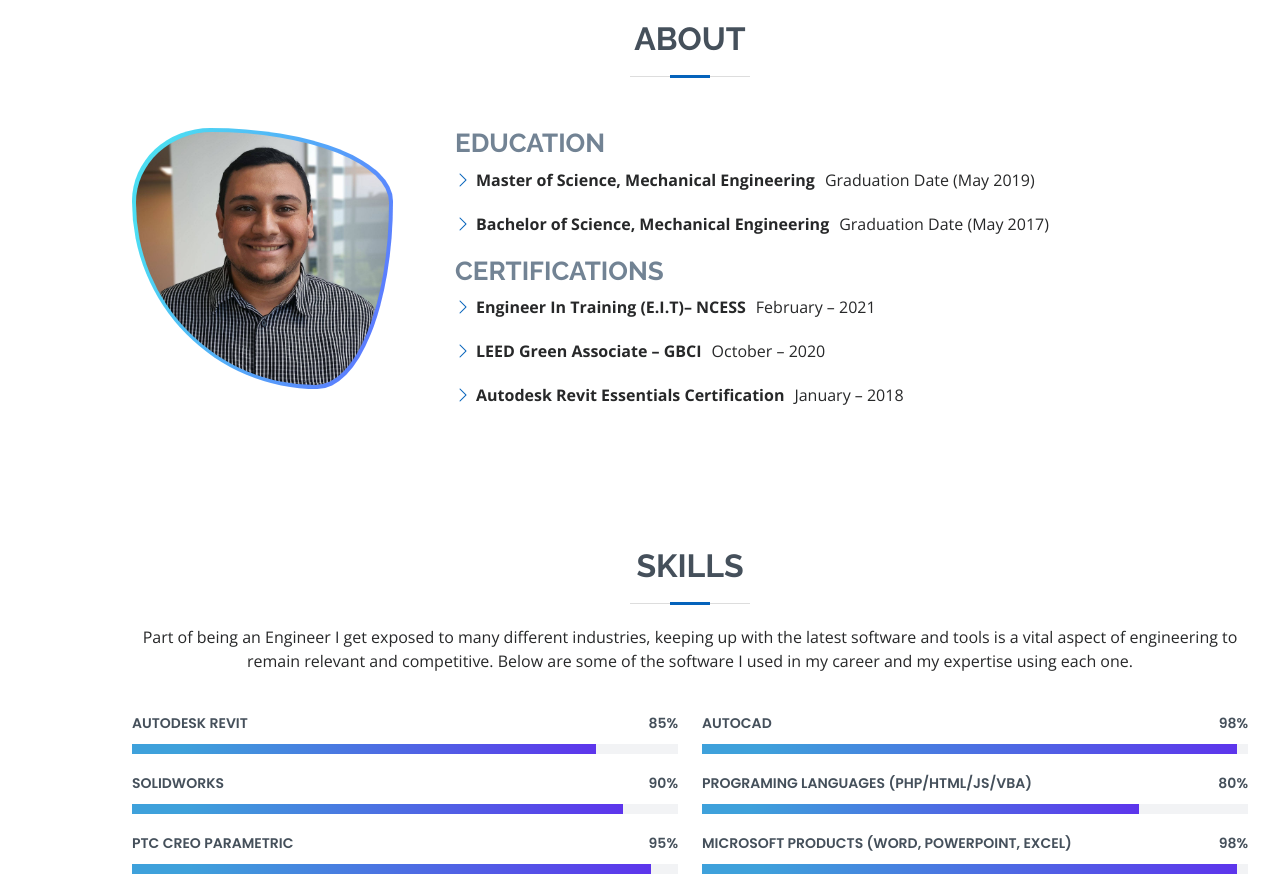
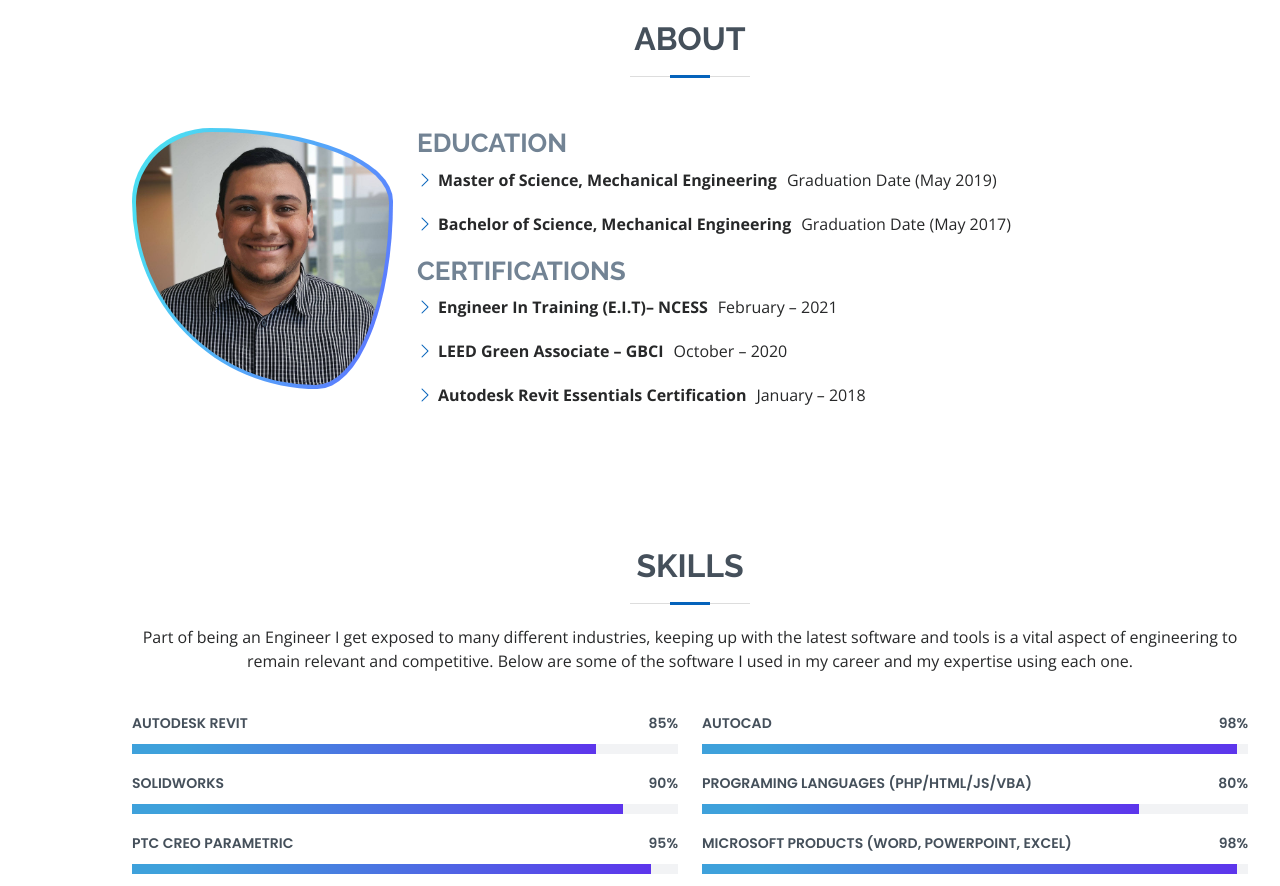
Before and after one commit to abanoubkerolos/Abworks.github.io, a plain HTML site: page index.html in a window 1280 px wide. Shown: the part 840-1726 px from the top of the page. Drawn offline with nearby package versions, Linux system fonts and the light colour scheme.

Commit message:
Update index.html

```diff
--- a/index.html
+++ b/index.html
@@ -123,7 +123,7 @@
 					</div>
 
 
-					<div class="col-lg-8 pt-4 pt-lg-0 content" style="padding-left:50px;">
+					<div class="col-lg-8 pt-4 pt-lg-0 content">
 						<div class="row">
 							<div style="width:100%">
 								<ul>
```
